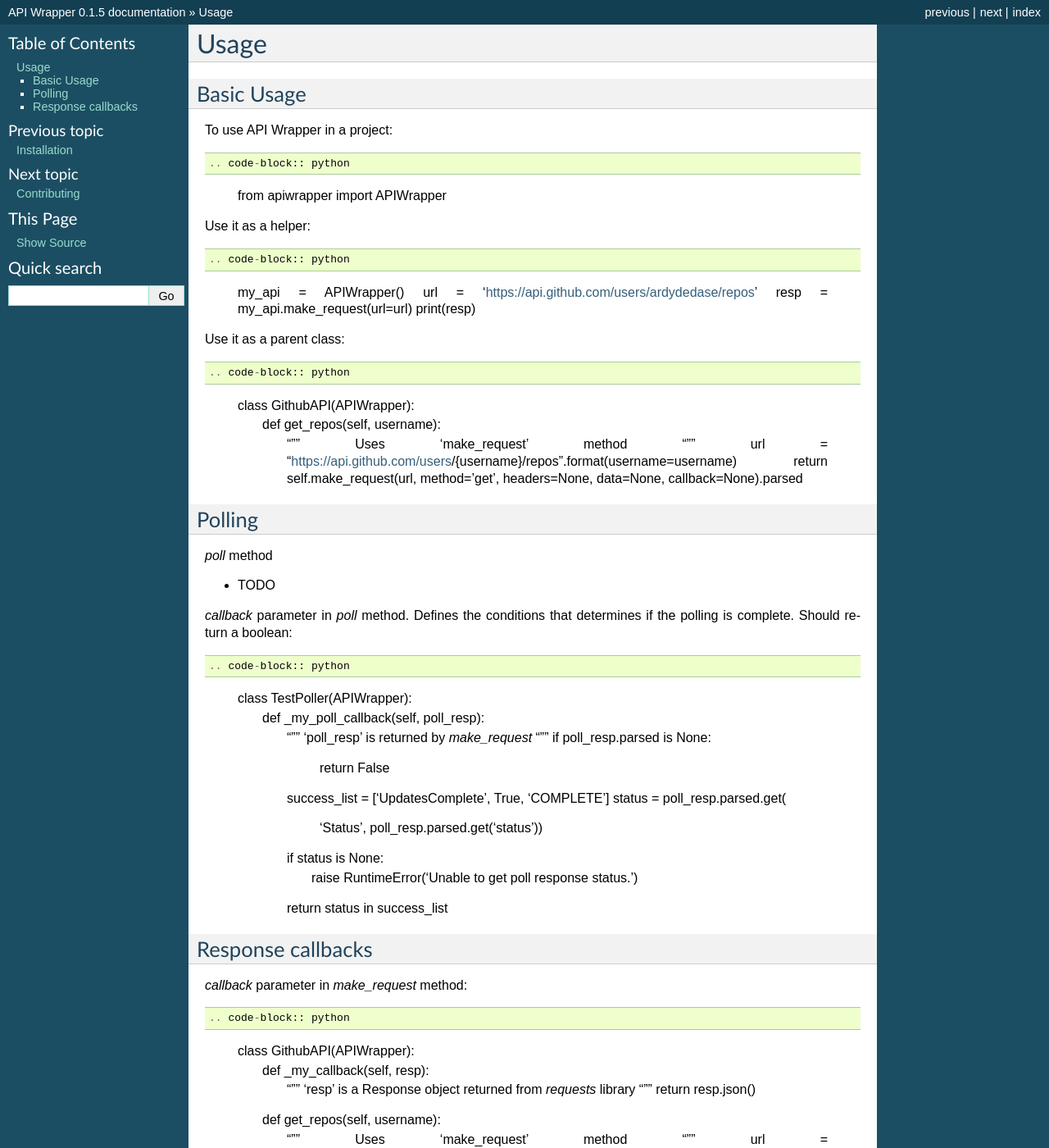
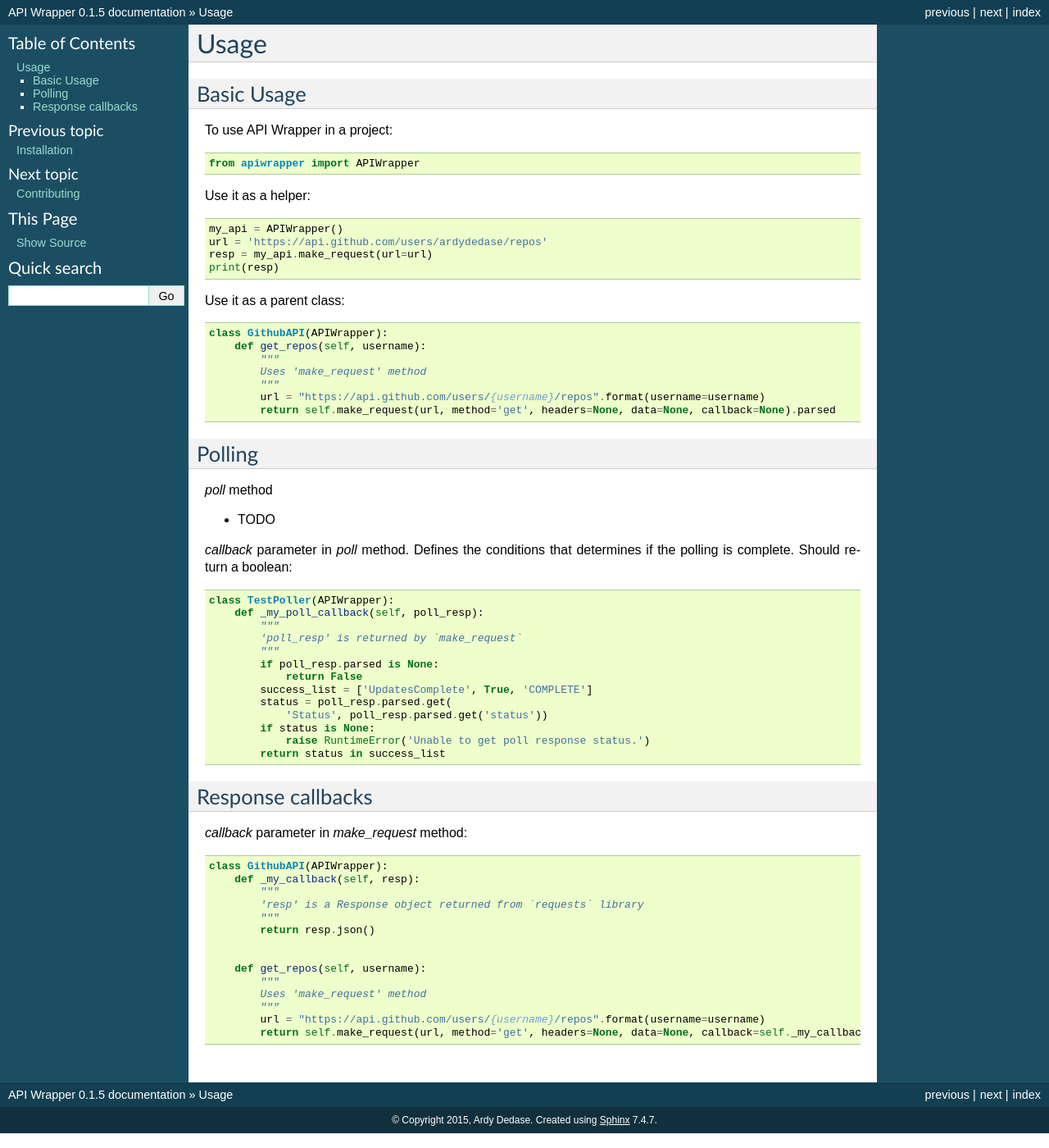
Before and after one commit to ardydedase/apiwrapper, a Sphinx documentation site: the page built from docs/usage.rst, in a window 1280 px wide and 1400 px high. Shown: the whole window at 82% size. Built offline with Sphinx 7.4.7, drawn with Linux system fonts in a browser that asks for light colours; some of the changed text lies outside the part shown.

Commit message:
Doc format

```diff
--- a/docs/usage.rst
+++ b/docs/usage.rst
@@ -7,13 +7,9 @@ Basic Usage
 
 To use API Wrapper in a project::
 
-.. code-block:: python
-
     from apiwrapper import APIWrapper
 
 Use it as a helper::
-
-.. code-block:: python
 
     my_api = APIWrapper()
     url = 'https://api.github.com/users/ardydedase/repos'
@@ -21,8 +17,6 @@ Use it as a helper::
     print(resp)
 
 Use it as a parent class::
-
-.. code-block:: python
 
     class GithubAPI(APIWrapper):
         def get_repos(self, username):
@@ -40,8 +34,6 @@ Polling
 - TODO
 
 `callback` parameter in `poll` method. Defines the conditions that determines if the polling is complete. Should return a boolean::
-
-.. code-block:: python
 
     class TestPoller(APIWrapper):
         def _my_poll_callback(self, poll_resp):
@@ -63,8 +55,6 @@ Response callbacks
 
 `callback` parameter in `make_request` method::
 
-.. code-block:: python
-
     class GithubAPI(APIWrapper):
         def _my_callback(self, resp):
             """
```
